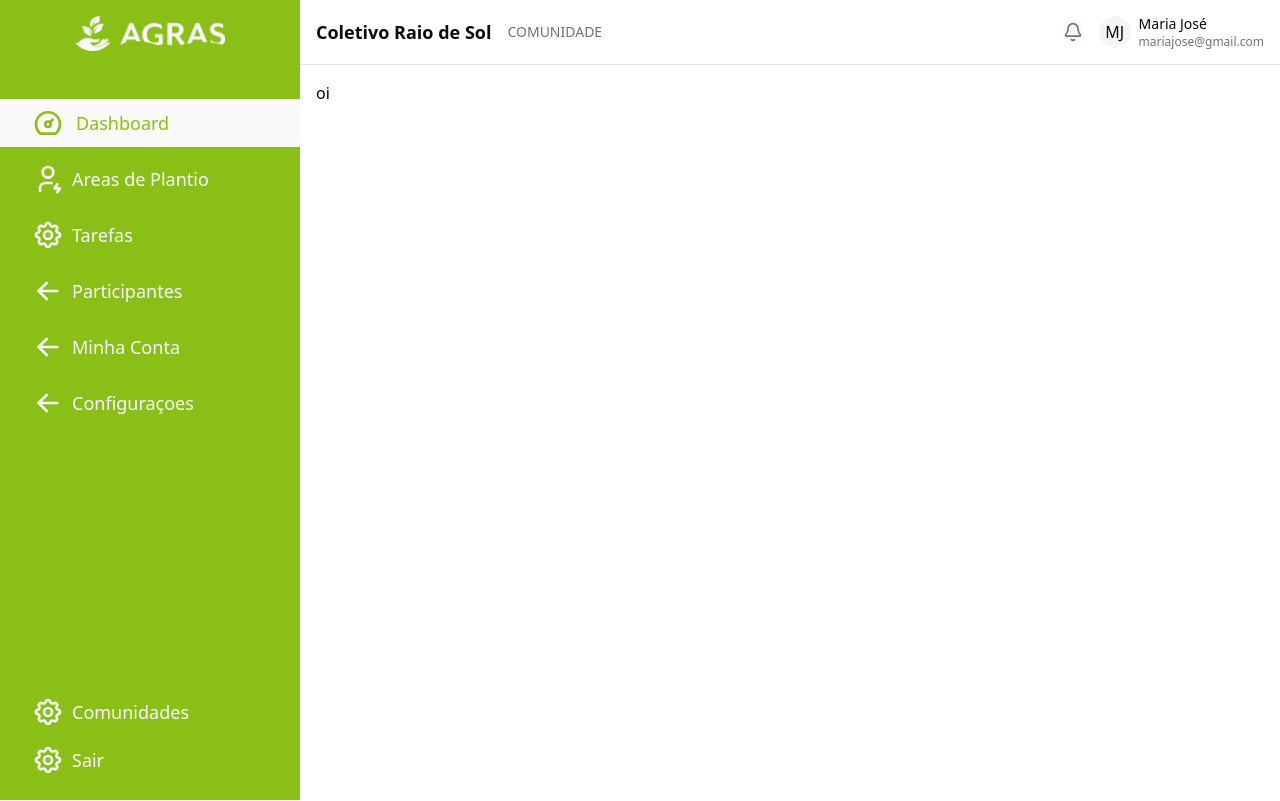
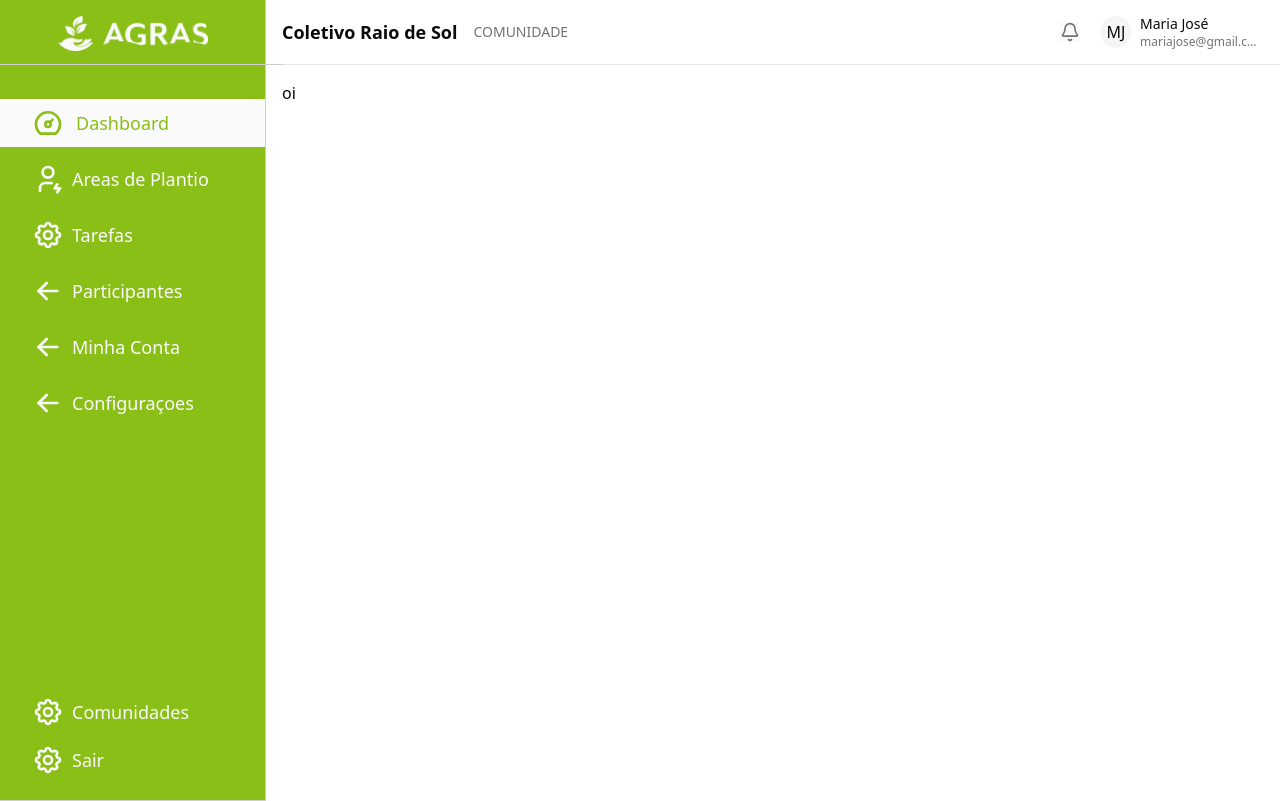
Before and after one commit to andgabx/agras, a Next.js app: page / in a window 1280 px wide. Built offline with nearby package versions, Linux system fonts and the light colour scheme.

Commit message:
making sidebar and navbar more responsive

```diff
--- a/components/navbar/navbar.tsx
+++ b/components/navbar/navbar.tsx
@@ -12,12 +12,12 @@ export function Navbar() {
   return (
     <div className="border-b">
       <div className="flex h-16 items-center px-4">
-        <div className="flex items-center space-x-4">
-          <h2 className="text-lg font-semibold">Coletivo Raio de Sol</h2>
-          <span className="text-sm text-muted-foreground">COMUNIDADE</span>
+        <div className="flex items-center space-x-2 sm:space-x-4">
+          <h2 className="text-lg font-semibold sm:text-lg">Coletivo Raio de Sol</h2>
+          <span className="hidden text-sm text-muted-foreground sm:block">COMUNIDADE</span>
         </div>
 
-        <div className="ml-auto flex items-center space-x-4">
+        <div className="ml-auto flex items-center space-x-2 sm:space-x-4">
           <NavigationMenu>
             <NavigationMenuList>
               <NavigationMenuItem>
@@ -26,14 +26,16 @@ export function Navbar() {
             </NavigationMenuList>
           </NavigationMenu>
 
-          <div className="flex items-center space-x-2">
+          <div className="flex items-center space-x-2 cursor-pointer p-1 rounded-lg hover:bg-[#c0c0c046]">
             <Avatar className="h-8 w-8">
               <AvatarImage src="" />
               <AvatarFallback>MJ</AvatarFallback>
             </Avatar>
-            <div className="flex flex-col">
-              <span className="text-sm font-medium">Maria José</span>
-              <span className="text-xs text-muted-foreground">
+
+            {/* Informações do usuário - Oculto em mobile */}
+            <div className="hidden sm:flex sm:flex-col">
+              <span className="text-sm font-medium truncate max-w-[120px]">Maria José</span>
+              <span className="text-xs text-muted-foreground truncate max-w-[120px]">
                 mariajose@gmail.com
               </span>
             </div>
--- a/components/sidebar/index.tsx
+++ b/components/sidebar/index.tsx
@@ -58,7 +58,7 @@ export default function SidebarDemo() {
   ];
   const [open, setOpen] = useState(false);
   return (
-    <div className="">
+    <div className="border-b md:border-r-[1px] sm:border-[#CECECE]">
       <Sidebar open={open} setOpen={setOpen} animate={false}>
         <SidebarBody className="justify-between gap-10">
           <div className="flex flex-col flex-1 overflow-y-auto overflow-x-hidden">
@@ -107,7 +107,11 @@ export const Logo = () => {
         animate={{ opacity: 1 }}
         className="font-medium text-xl text-white dark:text-white whitespace-pre"
       >
-        <Image src="/logo.png" alt="logo" width={150} height={150} />
+        <div className="flex items-center justify-center flex-col">
+        <Image src="/logo.png" alt="logo" width={150} height={150} className="" />
+        <div className="border-b-[1px] border-[#CECECE] fixed w-[767px] lg:w-[303px] h-[63px]"></div>
+        </div>
+
       </motion.span>
     </Link>
   );
--- a/components/ui/sidebar.tsx
+++ b/components/ui/sidebar.tsx
@@ -91,11 +91,11 @@ export const DesktopSidebar = ({
     <>
       <motion.div
         className={cn(
-          "md:h-screen hidden md:flex md:flex-col bg-[#8ABF17] w-[300px] flex-shrink-0",
+          "md:h-screen hidden md:flex md:flex-col bg-[#8ABF17] w-[265px] flex-shrink-0",
           className
         )}
         animate={{
-          width: animate ? (open ? "300px" : "60px") : "300px",
+          width: animate ? (open ? "265px" : "60px") : "265px",
         }}
         onMouseEnter={() => setOpen(true)}
         onMouseLeave={() => setOpen(false)}
@@ -138,12 +138,12 @@ export const MobileSidebar = ({
                 ease: "easeInOut",
               }}
               className={cn(
-                "fixed h-screen w-full inset-0 bg-[#8ABF17] dark:bg-neutral-900 p-10 z-[100] flex flex-col justify-between",
+                "fixed h-screen w-full inset-0 bg-[#8ABF17] dark:bg-neutral-900 z-[100] flex flex-col justify-between",
                 className
               )}
             >
               <div
-                className="absolute right-10 top-10 z-50 text-white dark:text-white"
+                className="absolute right-10 top-4 z-50 text-white dark:text-white"
                 onClick={() => setOpen(!open)}
               >
                 <IconX />
```
